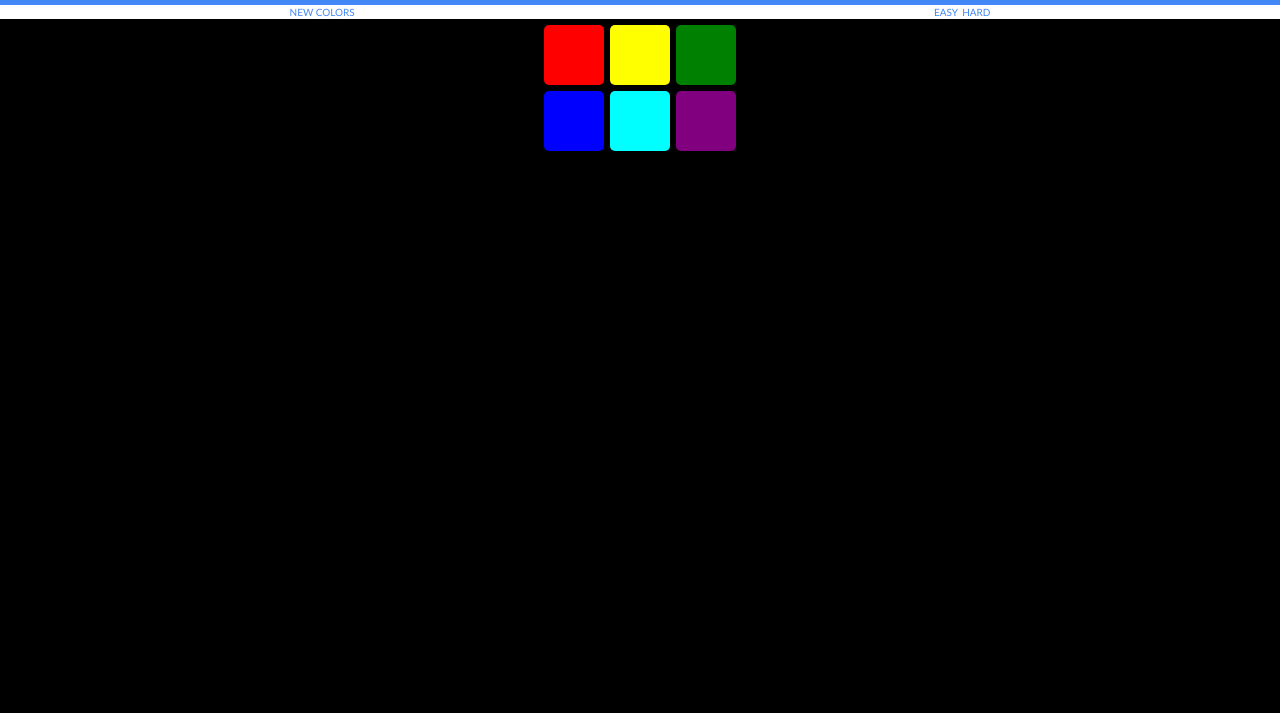
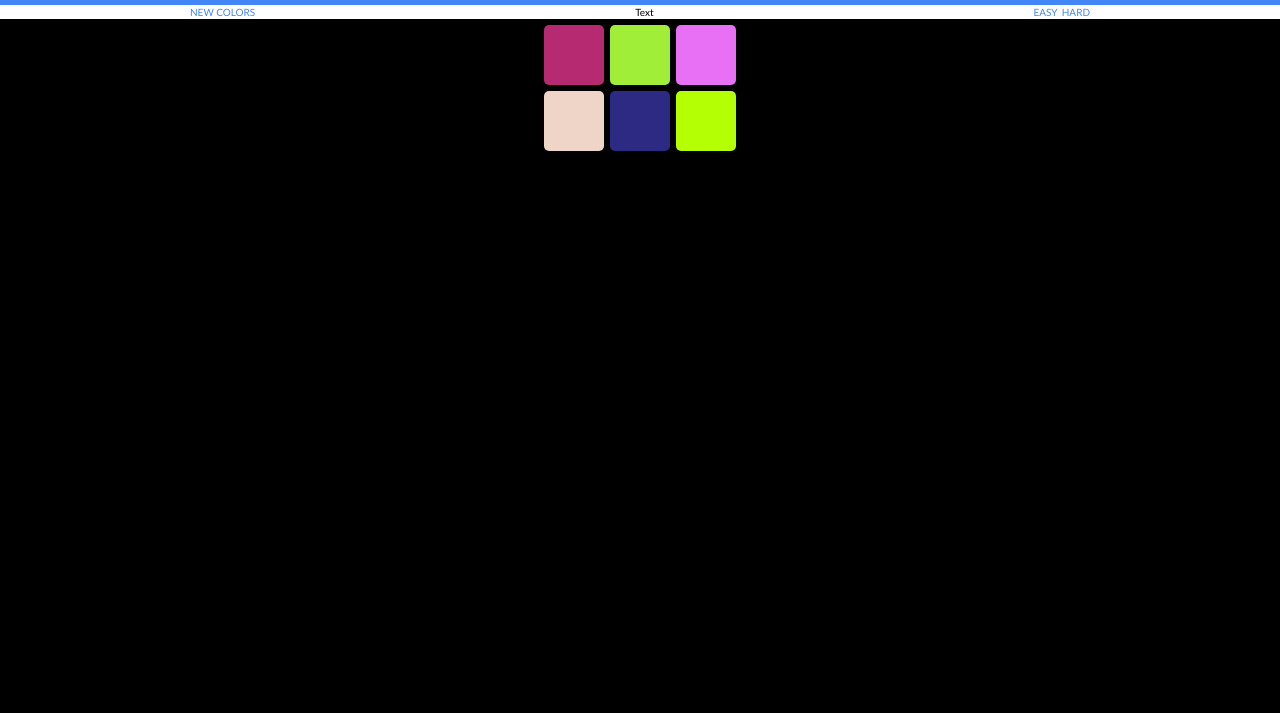
Before and after one commit to cbrxyz/ColorGameExercise, a plain HTML site: page index.html in a window 1280 px wide. Shown: the part 87-800 px from the top of the page. Drawn offline with Linux system fonts and the light colour scheme.

Commit message:
Squares are now changing color

```diff
--- a/index.html
+++ b/index.html
@@ -18,8 +18,9 @@
 
     <div id="options-bar">
         <span class="option" id="new-colors-button">New Colors</span>
+        <span id="response-span">Text</span>
         <span>
-        <span class="option" id="easy-mode-button">Easy</span>
+            <span class="option" id="easy-mode-button">Easy</span>
         <span class="option" id="hard-mode-button">Hard</span>
         </span>
     </div>
--- a/main.js
+++ b/main.js
@@ -1,6 +1,9 @@
+//Event Listeners
 document.addEventListener("DOMContentLoaded", function() {
     generateRGB();
 })
+
+document.getElementById("new-colors-button").addEventListener("click", colorSquares);
 
 function generateRGB() {
     var redColor = Math.round(Math.random() * 255);
@@ -14,23 +17,39 @@ function generateRGB() {
 
 function colorSquares(correctRed, correctBlue, correctGreen) {
     //Get the squares, put them in array
-    var squares = [];
-    for (i = 1; i < 7; i++) {
+    var squares = document.querySelectorAll(".squares");
+    /* for (i = 1; i < 7; i++) {
         squares.push(document.querySelector("#square" + i + "El"));
-    }
+    } */
 
     //Get correct square
-    var correctSquareSelector = Math.random() * 6;
+    var correctSquareSelector = Math.floor(Math.random() * 6);
+    console.log("Selector: " + correctSquareSelector);
     var correctSquareElement = squares[correctSquareSelector];
     console.log(squares);
+    console.log(correctSquareElement);
 
     //Color squares
     correctSquareElement.style.background = "RGB(" + correctRed + "," + correctGreen + "," + correctBlue + ")";
-    squares = squares.splice(squares.indexOf(correctSquareSelector), 1);
-    for (i = 0; i < 5; i++) {
+    console.log(squares);
+    for (i = 0; i < 6; i++) {
+        squares[i].addEventListener("click", testSquare(i));
+        if (i == correctSquareSelector) { continue; }
         var quickRandomRed = Math.round(Math.random() * 255);
         var quickRandomGreen = Math.round(Math.random() * 255);
         var quickRandomBlue = Math.round(Math.random() * 255);
         squares[i].style.background = "RGB(" + quickRandomRed + "," + quickRandomGreen + "," + quickRandomBlue + ")";
     }
 }
+
+function clearResponse() {
+    document.getElementById("response-span").textContent = "";
+}
+
+function setResponse(message) {
+    document.getElementById("response-span").textContent = message;
+}
+
+function testSquare(i) {
+    alert("Square " + i + " clicked.");
+}
--- a/styles.css
+++ b/styles.css
@@ -108,3 +108,29 @@ body {
 .squares-container:nth-child(odd) div {
     margin-bottom: 0;
 }
+
+.option {
+    background-color: white;
+    -o-transition: .5s;
+    -ms-transition: .5s;
+    -moz-transition: .5s;
+    -webkit-transition: .25s;
+    transition: .25s;
+}
+
+.option:hover {
+    background-color: #4287f5;
+    color: white;
+    height: 14px;
+    padding-right: 2px;
+    padding-left: 2px;
+}
+
+#response-span {
+    font-size: 10px;
+    margin-top: 0px;
+    margin-bottom: 0px;
+    display: inline-block;
+    height: 7px;
+    line-height: 14px;
+}
```
